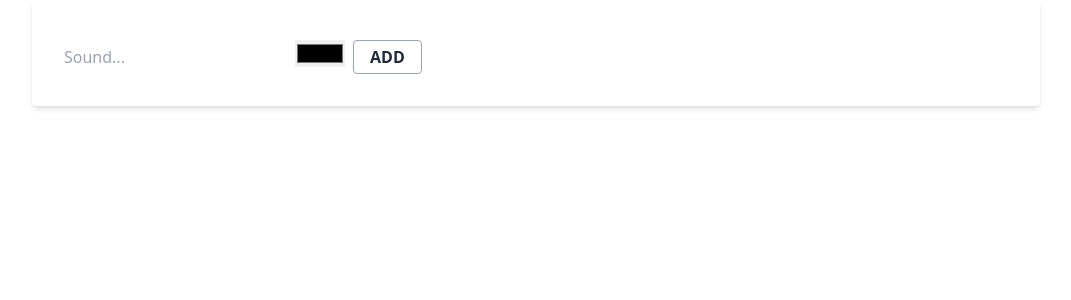
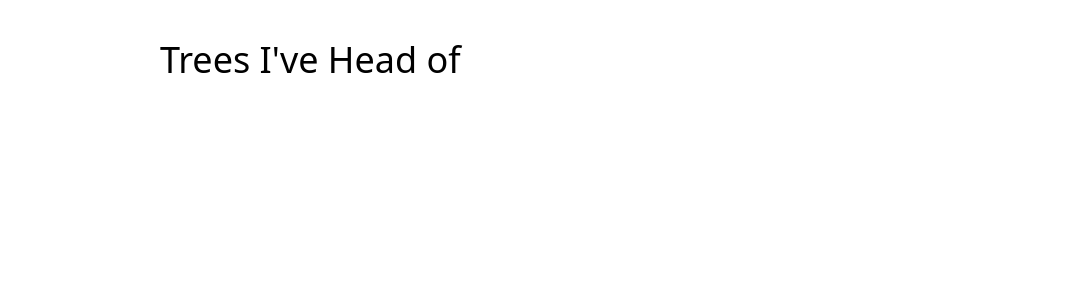
Before and after one commit to yourwpmadesimple/react-hooks, a React (Create React App) app: page / in a window 1280 px wide. Shown: the top 300 px of the page, without its empty margins (104-1175 px from the left). Built offline with nearby package versions, Linux system fonts and the light colour scheme.

Commit message:
created TextContext Hook using createContext funtion from React

```diff
--- a/src/App.js
+++ b/src/App.js
@@ -1,31 +1,23 @@
-import React, { useState } from "react";
-
-import { useInput } from "./useInput";
+import React, { createContext } from "react";
 
 import './styles/index.css'
 
+export const TreesContext = createContext();
+
+export const trees = [
+  { id: 1, type: "Maple" },
+  { id: 2, type: "Oak" },
+  { id: 3, type: "Family" },
+  { id: 4, type: "Component" },
+]
+
+
+
 function App() {
-  const [ titleProps, resetTitle ] = useInput("")
-  const [ colorProps, resetColor ] = useInput("#000000")
-  const submit = (e) => {
-    e.preventDefault(0);
-    alert(`${titleProps.value} sounds like ${colorProps.value}`);
-    resetTitle('');
-    resetColor('');
-  };
-
 
   return (
     <div>
-      <form onSubmit={ submit }>
-        <input
-          { ...titleProps }
-          placeholder="Sound..." />
-        <input
-          { ...colorProps }
-          type="color" />
-        <button type="submit">ADD</button>
-      </form>
+      <h1>Trees I've Head of</h1>
     </div>
   );
 }
--- a/src/index.js
+++ b/src/index.js
@@ -3,15 +3,14 @@ import ReactDOM from 'react-dom';
 
 
 import './styles/index.css';
-import App from "./App";
+import App, { TreesContext, trees } from "./App";
 
 ReactDOM.render(
-  <React.StrictMode>
-    <div className='container max-w-screen-lg	mx-auto px-2'>
+  <TreesContext.Provider value={ { trees } }>
+    <div className='container max-w-screen-md	mx-auto px-2'>
       <App />
     </div>
-
-  </React.StrictMode>,
+  </TreesContext.Provider>,
   document.getElementById('root')
 );
 
```
